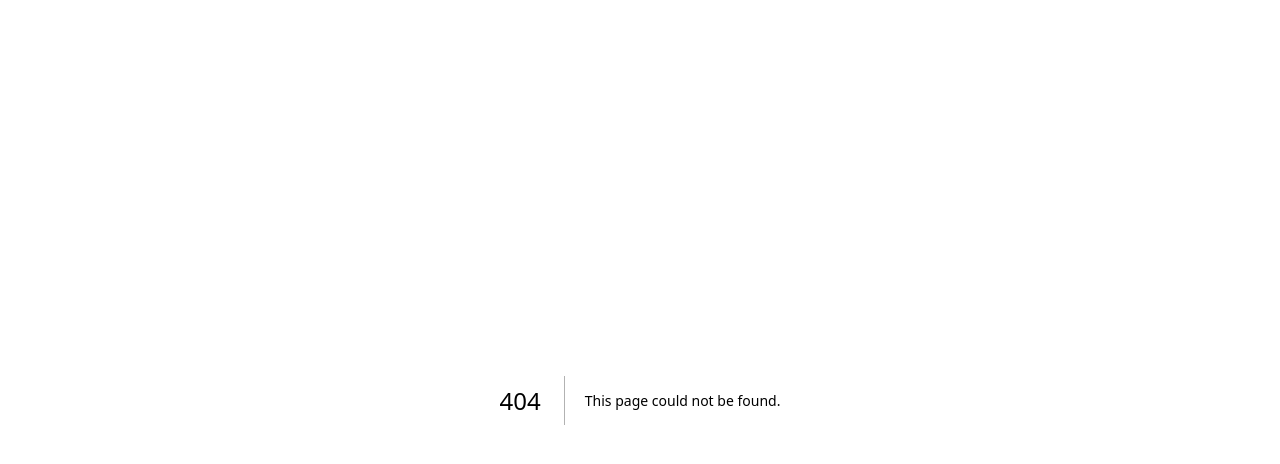
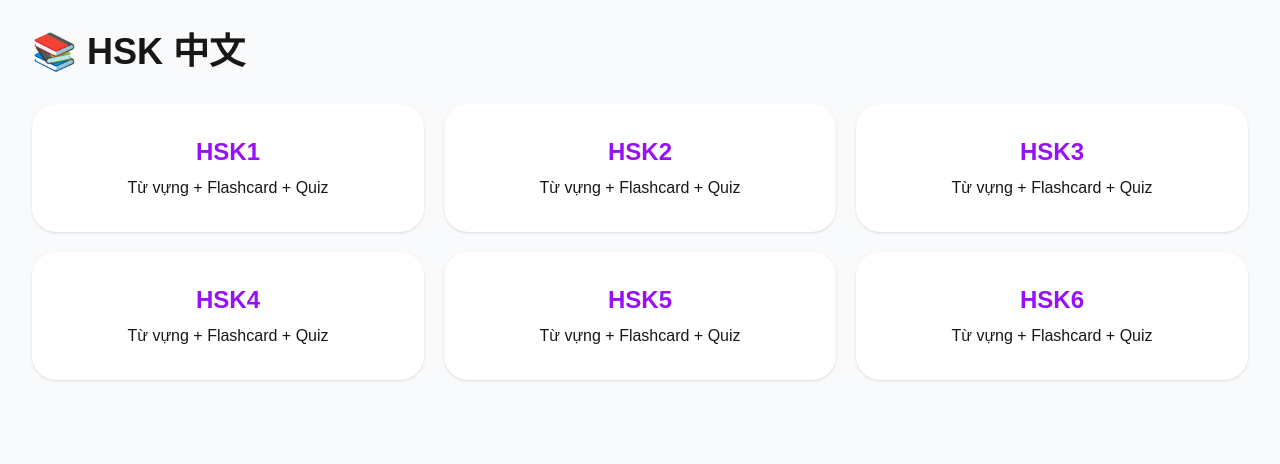
Before and after one commit to vinhdau088-cloud/Chinese, a Next.js app: page /hsk in a window 1280 px wide. Before the commit this address had no page. Shown: the top 464 px of the page. Built offline with nearby package versions, Linux system fonts and the light colour scheme.

Commit message:
Create page.tsx

```diff
--- /dev/null
+++ b/app/hsk/page.tsx
@@ -0,0 +1,93 @@
+import Link from "next/link";
+
+
+const levels=[
+
+"HSK1",
+"HSK2",
+"HSK3",
+"HSK4",
+"HSK5",
+"HSK6"
+
+];
+
+
+export default function HSKPage(){
+
+return(
+
+<main className="
+min-h-screen
+bg-gray-50
+p-8
+">
+
+
+<h1 className="
+text-4xl
+font-bold
+mb-8
+">
+
+📚 HSK 中文
+
+</h1>
+
+
+
+<div className="
+grid
+md:grid-cols-3
+gap-5
+">
+
+
+{
+levels.map(level=>(
+
+<Link
+key={level}
+href={`/hsk/${level.toLowerCase()}`}
+className="
+bg-white
+rounded-3xl
+shadow
+p-8
+text-center
+hover:scale-105
+transition
+"
+>
+
+<h2 className="
+text-2xl
+font-bold
+text-purple-600
+">
+
+{level}
+
+</h2>
+
+
+<p className="mt-2">
+Từ vựng + Flashcard + Quiz
+</p>
+
+
+</Link>
+
+
+))
+}
+
+
+</div>
+
+
+</main>
+
+)
+
+}
```
